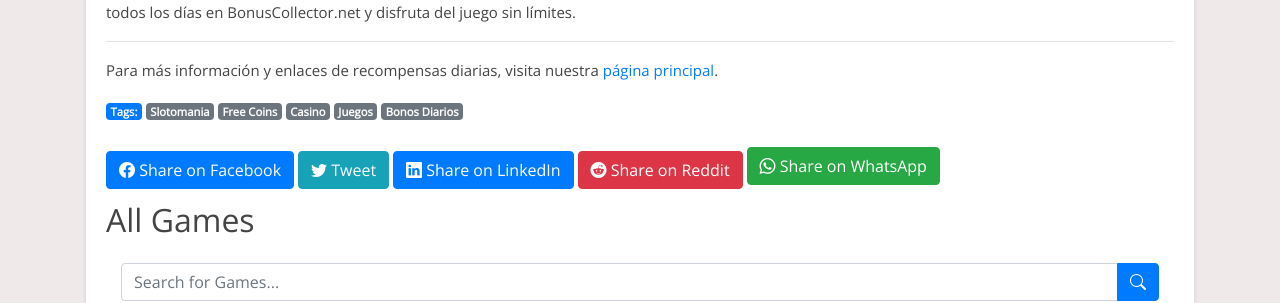
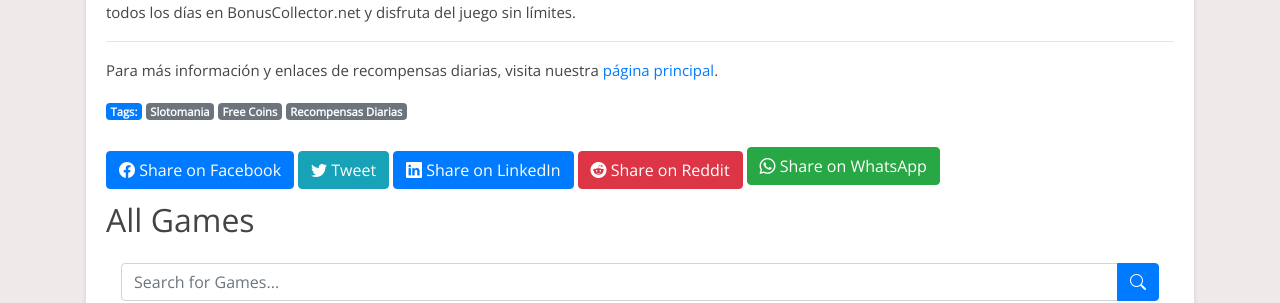
Before and after one commit to Prollad99/bs-net, a Jekyll site: the page built from es/_posts/2024-07-17-slotomania.md, in a window 1280 px wide and 900 px high, scrolled down 8171 px. Shown: the part 156-459 px from the top of the window. Built offline with Jekyll 4.4.1, drawn with Linux system fonts in a browser that asks for light colours; nearby versions of some CDN libraries; comment, search, counter and statistics services are not loaded.

Commit message:
Update 2024-07-17-slotomania.md

```diff
--- a/es/_posts/2024-07-17-slotomania.md
+++ b/es/_posts/2024-07-17-slotomania.md
@@ -2,7 +2,7 @@
 layout: post
 title: "Slotomania Free Coins: ¡Consigue tus Monedas Diarias!"
 date: 2024-07-17
-tags: [Slotomania, Free Coins, Casino, Juegos, Bonos Diarios]
+tags: [Slotomania, Free Coins, Recompensas Diarias]
 author: BonusCollector.net
 description: "Descubre cómo obtener monedas gratis diariamente en Slotomania y maximiza tu diversión en el casino."
 lang: es
```
